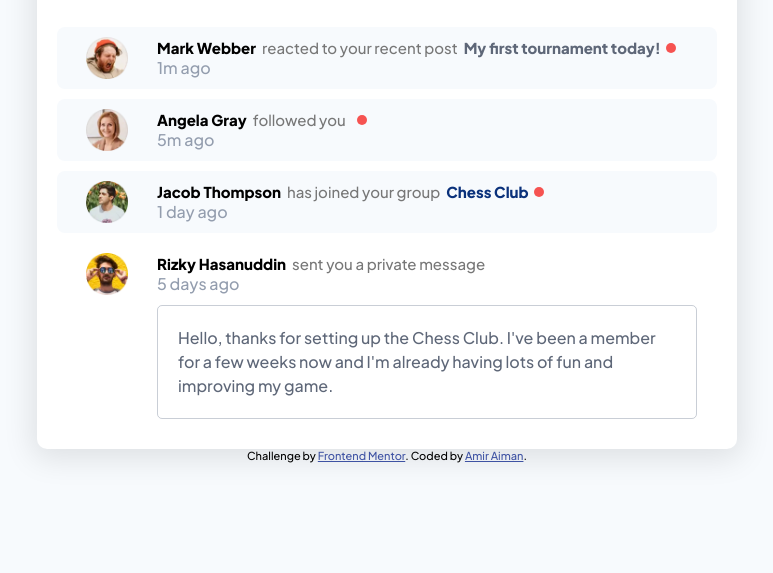
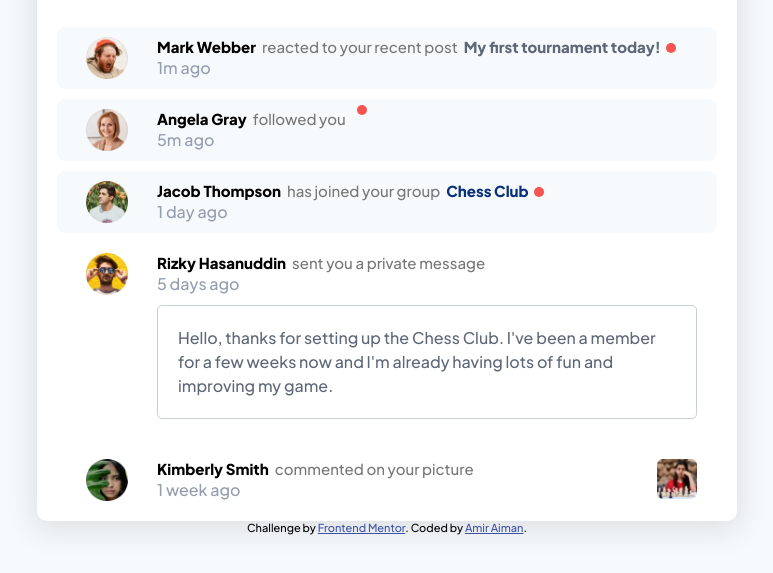
Before and after one commit to amiraiman/fem-noti-page, a website: page public/index.html in a window 1280 px wide. Shown: the part 163-736 px from the top of the page, without its empty margins (253-1026 px from the left). Drawn offline with Linux system fonts and the light colour scheme.

Commit message:
Add noti remarks img type styling

```diff
--- a/public/index.html
+++ b/public/index.html
@@ -111,6 +111,26 @@
                         of fun and improving my game.
                     </section>
                 </figure>
+                <figure class="noti-box" data-read="true">
+                    <img
+                        src="./assets/images/avatar-kimberly-smith.webp"
+                        alt="Image of Kimberly Smith"
+                        class="noti-avatar"
+                    />
+                    <figcaption class="noti-details">
+                        <span class="noti-name">Kimberly Smith</span>
+                        <span class="noti-activity">
+                            commented on your picture
+                        </span>
+                        <span class="noti-remarks" data-type="image">
+                            <img
+                                src="assets/images/image-chess.webp"
+                                alt="Preview of an image from Kimberly Smith"
+                            />
+                        </span>
+                    </figcaption>
+                    <time class="noti-time">1 week ago</time>
+                </figure>
             </main>
 
             <!-- Hasanuddin sent you a private message 5 days ago Hello, thanks for -->
--- a/public/styles.css
+++ b/public/styles.css
@@ -104,7 +104,7 @@ li {
   font-size: 1.5rem;
   display: flex;
   justify-content: flex-start;
-  align-items: center;
+  align-items: flex-start;
   gap: 0.6rem;
 }
 .noti-name, .noti-remarks {
@@ -122,6 +122,17 @@ li {
 .noti-remarks[data-type=group] {
   color: hsl(219deg, 85%, 26%);
 }
+.noti-remarks[data-type=image] {
+  flex-grow: 1;
+  color: #777;
+}
+.noti-remarks[data-type=image] img {
+  width: 4rem;
+  height: 4rem;
+  position: absolute;
+  top: 0;
+  right: 0;
+}
 .noti-time {
   font-size: 1.6rem;
   color: hsl(219deg, 14%, 63%);
--- a/src/main.scss
+++ b/src/main.scss
@@ -129,7 +129,7 @@ li {
         font-size: 1.5rem;
         display: flex;
         justify-content: flex-start;
-        align-items: center;
+        align-items: flex-start;
         gap: 0.6rem;
     }
 
@@ -152,6 +152,19 @@ li {
         &[data-type="group"] {
             color: $blue;
         }
+
+        &[data-type="image"] {
+            flex-grow: 1;
+            color: #777;
+
+            & img {
+                width: 4rem;
+                height: 4rem;
+                position: absolute;
+                top: 0;
+                right: 0;
+            }
+        }
     }
 
     &-time {
```
